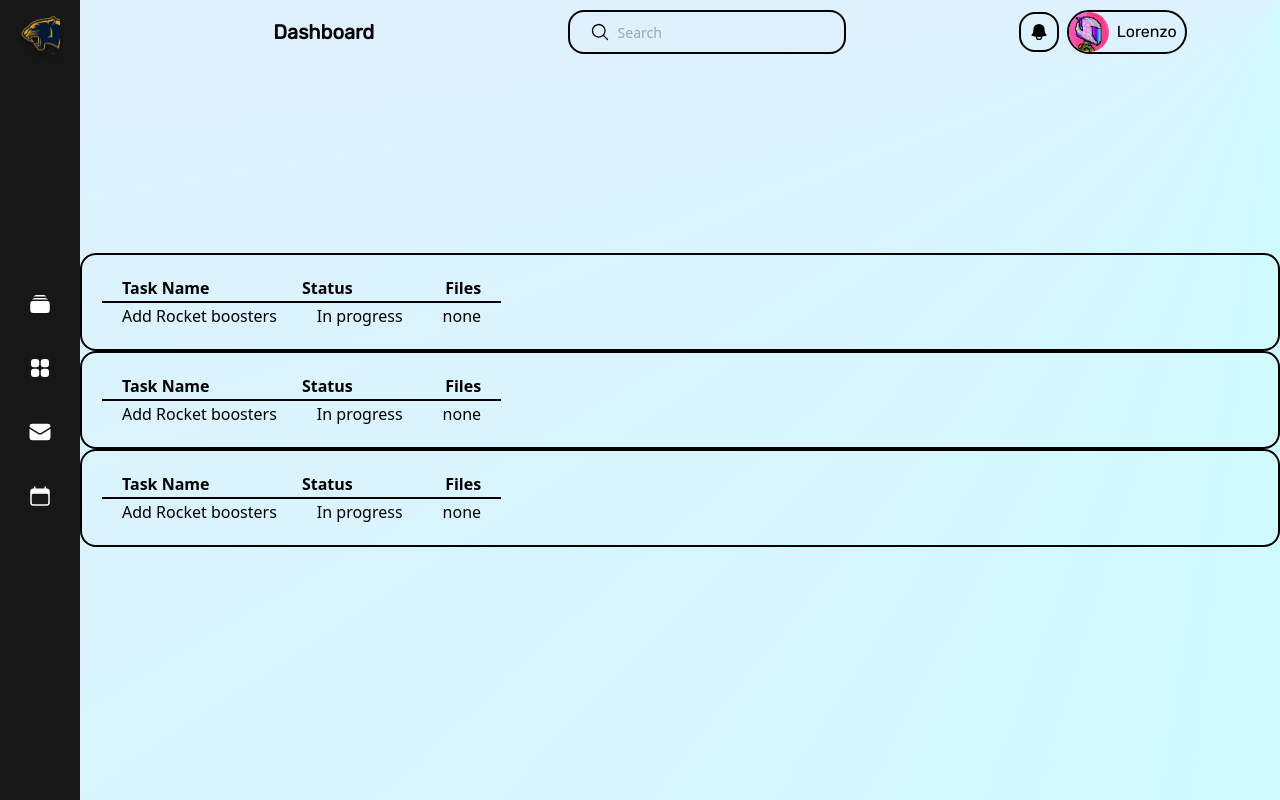
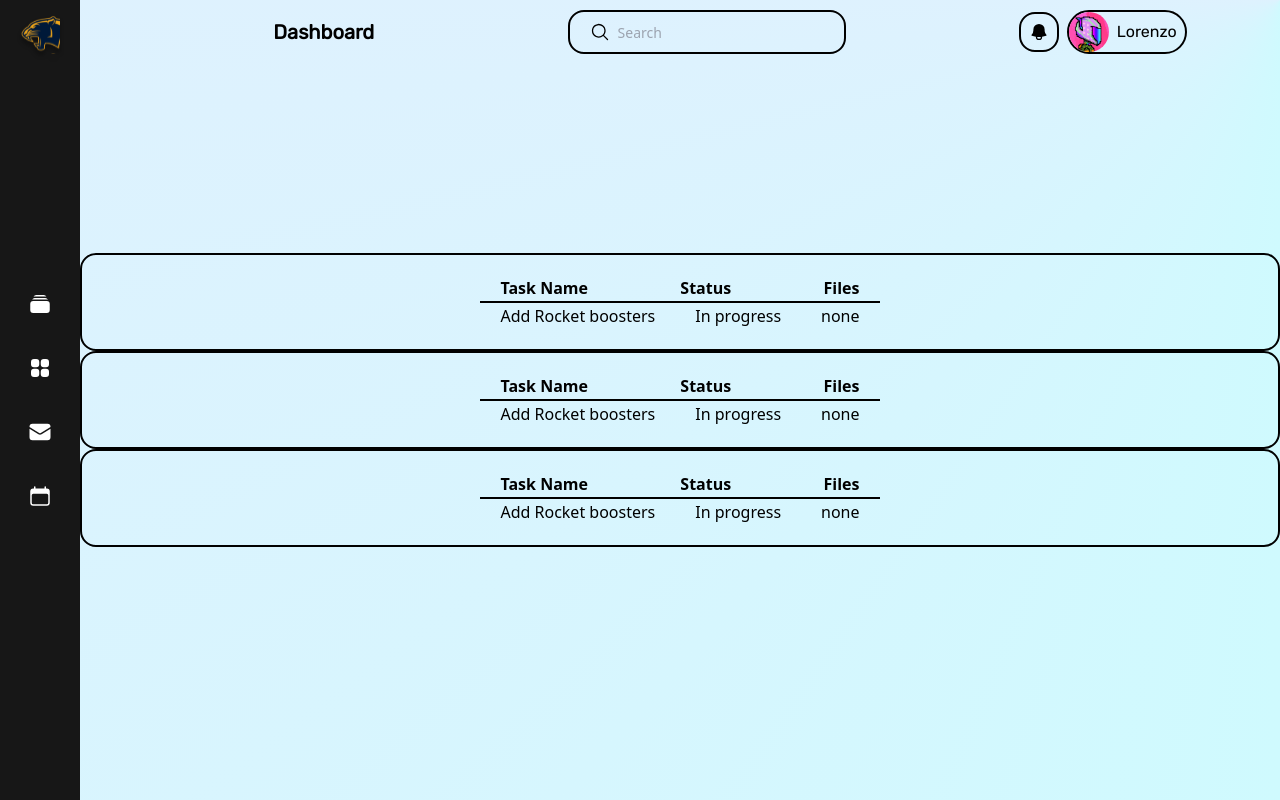
Before and after one commit to LoreMontero/moto-dash, a React (Create React App) app: page /Workspace in a window 1280 px wide. Built offline with nearby package versions, Linux system fonts and the light colour scheme.

Commit message:
Only thing left to do with the tables is to use props to customize each instance of the tables with it's own data from the database.

```diff
--- a/src/components/Tables.jsx
+++ b/src/components/Tables.jsx
@@ -1,6 +1,6 @@
 const Tables = (props) => {
     return (
-        <div className="flex justify border-black border-2 rounded-2xl p-5">
+        <div className="flex justify-center border-black border-2 rounded-2xl p-5">
             <table className="table-auto">
                 <thead className="border-b-2 border-black">
                     <tr className="flex justify-between">
```
